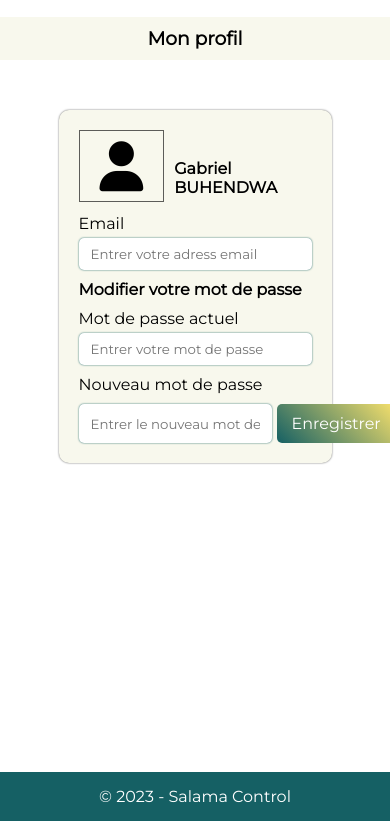
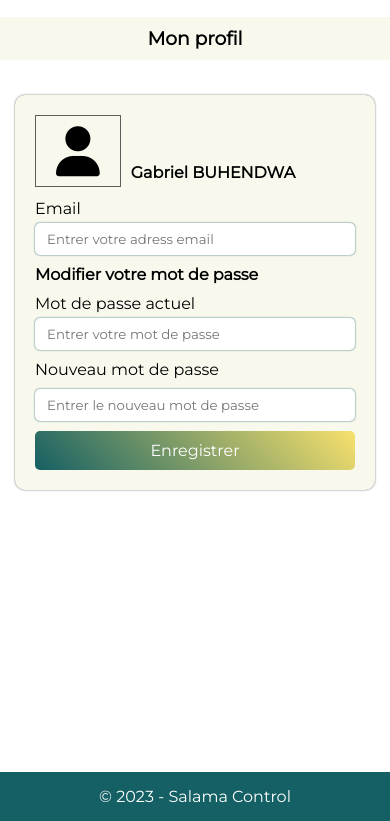
Before and after one commit to AnicetChiza/finalsalamacontrol, a plain HTML site: page views/roulage/roulageprofile.html in a window 390 px wide. Shown: the part 93-914 px from the top of the page. Drawn offline with Linux system fonts and the light colour scheme; a web font is replaced by a local one.

Commit message:
add to my repository

```diff
--- a/sass/layouts/chauffeur/_profile.scss
+++ b/sass/layouts/chauffeur/_profile.scss
@@ -1,72 +1,18 @@
 @use '../../utils/' as u;
 @use '../../utils/mixins' as *;
 
+@include u.breakpoint(tablet){
+    @media screen and (max-width: 700px){
         .section-content{
             .profile-content{
-        height: 90vh;
-        margin-top: 100px;
-        h3{
-            @include titre-de-page;
-        }
-
                 .profile-identite{
-            width: 70%;
-            border-radius: 10px;
-            background-color: var(--gray);
-            margin: auto;
-            margin-top: 50px;
-            padding: 20px 20px;
-            box-shadow: 0px 0px 2px 0px var(--black);
-            .profil{
-                @include display-flex;
-                gap: 10px;
-                align-items: end;
-                -webkit-column-gap: 10px;
-                h4{
-                    margin-bottom: 5px;
-                }
-                i{
-                    padding: 10px 20px;
-                    font-size: 50px;
-                    border: 1px solid var(--black);
-                }
-            }
-
                     form{
-                .email{
-                    @include display-column;
-                    gap: 5px;
-                    margin-top: 12px;
-                    -webkit-column-gap: 5px;
-                    input{
-                        @include input-properties;
-                    }
-                }
-                .modifier_password{
-                    margin-top: 10px;
-                    div{
-                        @include display-column;
-                        gap: 5px;
-                        margin-top: 10px;
-                        -webkit-column-gap: 5px;
-                        input{
-                            @include input-properties;
-                        }
-                    }
-
-                }
                         .nouveau_password{
-                    @extend .modifier_password;
                             .nouveau_password_content{
                                 display: grid;
-                        grid-template-columns: auto auto;
-                        a{
-                            padding: 10px 15px;
-                            border-radius: 5px;
-                            color: var(--white);
-                            text-decoration: none;
-                            text-align: center;
-                            background: linear-gradient(45deg, var(--deepgreen), var(--yellow));
+                                grid-template-columns: auto;
+                                gap: 10px;
+                                -webkit-column-gap: 10px;
                             }
                         }
                     }
@@ -74,3 +20,18 @@
             }
         }
     }
+
+    @media screen and (max-width: 600px){
+        .section-content{
+            .profile-content{
+                .profile-content-item{
+                    padding: 15px;
+                }
+                .profile-identite{
+                    width: 100%;
+                    margin-top: 20px;
+                }
+            }
+        }
+    }
+}
--- a/sass/pages/chauffeurScss/_chauffeurprofile.scss
+++ b/sass/pages/chauffeurScss/_chauffeurprofile.scss
@@ -0,0 +1,76 @@
+@use '../../utils/' as u;
+@use '../../utils/mixins' as *;
+
+.section-content{
+    .profile-content{
+        height: 90vh;
+        margin-top: 100px;
+        h3{
+            @include titre-de-page;
+        }
+
+        .profile-identite{
+            width: 70%;
+            border-radius: 10px;
+            background-color: var(--gray);
+            margin: auto;
+            margin-top: 50px;
+            padding: 20px 20px;
+            box-shadow: 0px 0px 2px 0px var(--black);
+            .profil{
+                @include display-flex;
+                gap: 10px;
+                align-items: end;
+                -webkit-column-gap: 10px;
+                h4{
+                    margin-bottom: 5px;
+                }
+                i{
+                    padding: 10px 20px;
+                    font-size: 50px;
+                    border: 1px solid var(--black);
+                }
+            }
+
+            form{
+                .email{
+                    @include display-column;
+                    gap: 5px;
+                    margin-top: 12px;
+                    -webkit-column-gap: 5px;
+                    input{
+                        @include input-properties;
+                    }
+                }
+                .modifier_password{
+                    margin-top: 10px;
+                    div{
+                        @include display-column;
+                        gap: 5px;
+                        margin-top: 10px;
+                        -webkit-column-gap: 5px;
+                        input{
+                            @include input-properties;
+                        }
+                    }
+
+                }
+                .nouveau_password{
+                    @extend .modifier_password;
+                    .nouveau_password_content{
+                        display: grid;
+                        grid-template-columns: auto auto;
+                        a{
+                            padding: 10px 15px;
+                            border-radius: 5px;
+                            color: var(--white);
+                            text-decoration: none;
+                            text-align: center;
+                            background: linear-gradient(45deg, var(--deepgreen), var(--yellow));
+                        }
+                    }
+                }
+            }
+        }
+    }
+}
```
Also changed, not shown: css/salamacontrol.css, 1 other file. Lines whose indentation alone changed are shown as unchanged.
